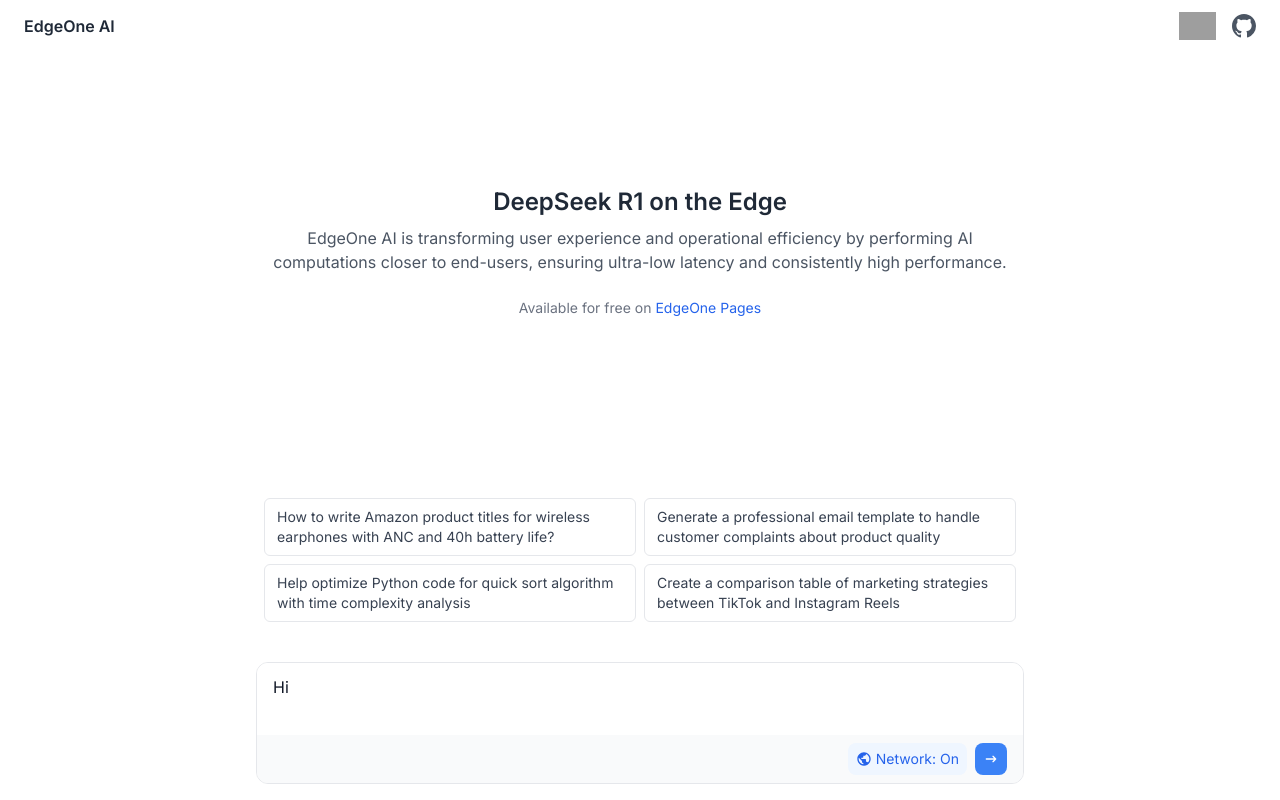
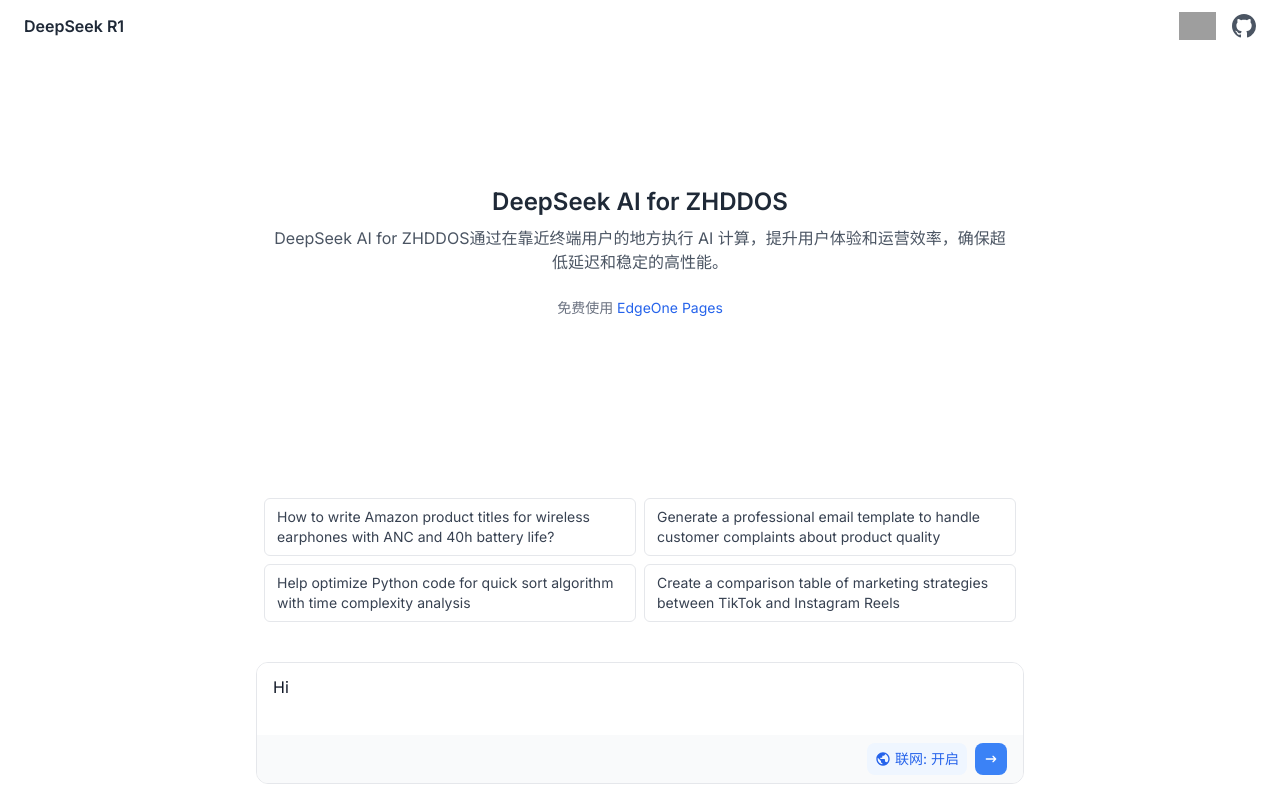
Before and after one commit to haidong-can/deepseek-r1-edge, a Next.js app: page / in a window 1280 px wide. Built offline with nearby package versions, Linux system fonts and the light colour scheme; grey boxes are pictures that could not be loaded.

Commit message:
Update Base.tsx

```diff
--- a/components/Base.tsx
+++ b/components/Base.tsx
@@ -364,16 +364,16 @@
       <div className="flex items-center justify-center min-h-[50vh]">
         <div className="max-w-3xl px-4 mx-auto text-center">
           <h2 className="mb-2 text-2xl font-semibold text-gray-800">
-            {t('DeepSeek R1 on the Edge')}
+            {t('DeepSeek AI for ZHDDOS')}
           </h2>
           <p className="text-gray-600">
             {t(
-              'EdgeOne AI is transforming user experience and operational efficiency by performing AI computations closer to end-users, ensuring ultra-low latency and consistently high performance.'
+              'DeepSeek AI for ZHDDOS通过在靠近终端用户的地方执行 AI 计算，提升用户体验和运营效率，确保超低延迟和稳定的高性能。'
             )}
           </p>
 
           <p className="mt-2 text-sm text-gray-500">
-            {t('Available for free on ')}{' '}
+            {t('免费使用 ')}{' '}
             <button
               onClick={onEdgeOneAIBtnClick}
               className="mt-4 text-blue-600 hover:text-blue-800 hover:underline focus:outline-none"
@@ -410,7 +410,7 @@
               clipRule="evenodd"
             />
           </svg>
-          {t('Thinking Process')}
+          {t('思考过程')}
         </button>
         {isOpen && (
           <div className="p-3 text-sm text-gray-400 bg-white rounded-b-lg">
@@ -428,7 +428,7 @@
     return (
       <div className="mb-4 text-sm text-gray-400">
         {' '}
-        {t('Generated by EdgeOne AI')}
+        {t('由 DeepSeek R1 AI 生成')}
       </div>
     );
   };
@@ -461,7 +461,7 @@
               clipRule="evenodd"
             />
           </svg>
-          {t('References')} ({sources.length})
+          {t('参考')} ({sources.length})
         </button>
         {isOpen && (
           <div className="p-3 space-y-2 text-sm bg-white rounded-b-lg">
@@ -488,7 +488,7 @@
       <div className="flex flex-col h-screen bg-white">
         {/* Header */}
         <header className="sticky top-0 z-50 flex items-center px-6 py-3 bg-white">
-          <h1 className="text-base font-semibold text-gray-800">EdgeOne AI</h1>
+          <h1 className="text-base font-semibold text-gray-800">DeepSeek R1</h1>
           <div className="flex-grow" />
           <a onClick={onDeployBtnClick} className="mr-4 cursor-pointer">
             <img
@@ -610,7 +610,7 @@
                 ref={textareaRef}
                 value={userInput}
                 onChange={handleTextareaChange}
-                placeholder={t('Type a message...')}
+                placeholder={t('输入消息...')}
                 disabled={isLoading}
                 className={`w-full bg-white text-gray-900 px-4 py-3 focus:outline-none focus:ring-2 focus:ring-blue-500/50 resize-none min-h-[52px] max-h-[200px] placeholder:text-gray-400 border-none ${
                   isLoading ? 'cursor-not-allowed opacity-50' : ''
@@ -647,7 +647,7 @@
                   >
                     <path d="M12 2C6.48 2 2 6.48 2 12s4.48 10 10 10 10-4.48 10-10S17.52 2 12 2zm-1 17.93c-3.95-.49-7-3.85-7-7.93 0-.62.08-1.21.21-1.79L9 15v1c0 1.1.9 2 2 2v1.93zm6.9-2.54c-.26-.81-1-1.39-1.9-1.39h-1v-3c0-.55-.45-1-1-1H8v-2h2c.55 0 1-.45 1-1V7h2c1.1 0 2-.9 2-2v-.41c2.93 1.19 5 4.06 5 7.41 0 2.08-.8 3.97-2.1 5.39z" />
                   </svg>
-                  {useNetwork ? t('Network: On') : t('Network: Off')}
+                  {useNetwork ? t('联网: 开启') : t('联网: 关闭')}
                 </button>
                 <button
                   type="submit"
```
